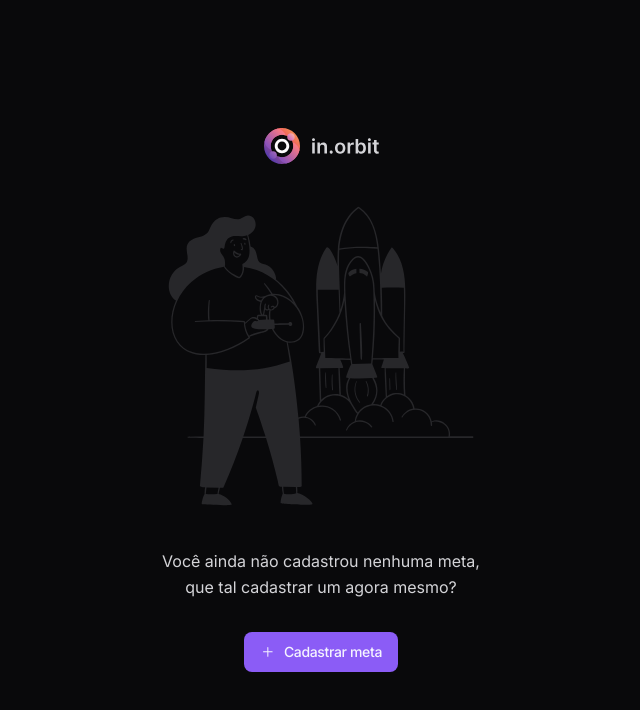
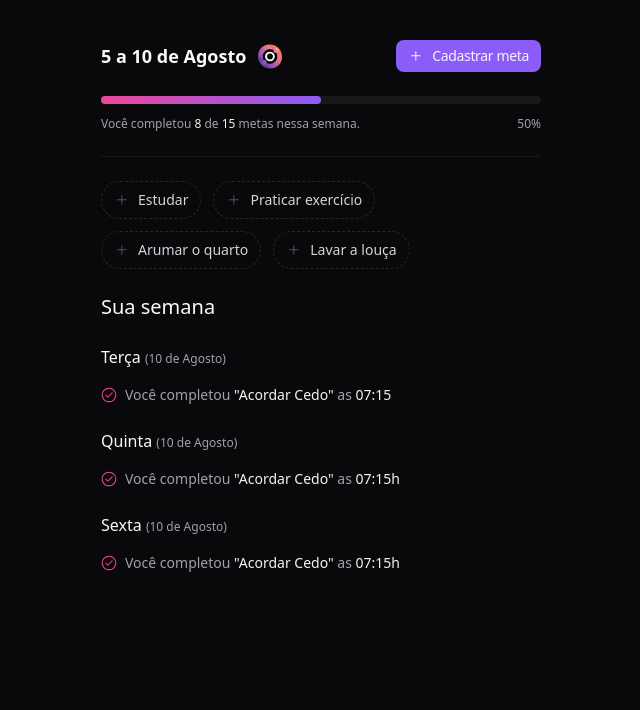
Before and after one commit to nop-dev/in-orbit-nlw, a React (Vite) app in the folder web/: page / in a window 1280 px wide. Shown: the top 710 px of the page, without its empty margins (319-959 px from the left). Built offline with nearby package versions, Linux system fonts and the light colour scheme.

Commit message:
feat: :sparkles: adiciona página summary, estilização de todas as páginas da aplicação completa

```diff
--- a/web/src/App.tsx
+++ b/web/src/App.tsx
@@ -1,11 +1,14 @@
 import { CreateGoal } from "./components/create-goal";
-import { EmptyGoals } from "./components/empty-goals";
+import { Summary } from "./components/summary";
+// import { EmptyGoals } from "./components/empty-goals";
 import { Dialog } from "./components/ui/dialog";
 
 export function App() {
 	return (
 		<Dialog>
-				<EmptyGoals />
+				{/* <EmptyGoals />  */}
+
+				<Summary />
 
 				<CreateGoal />
 		</Dialog>
--- /dev/null
+++ b/web/src/components/in-orbit-icon.tsx
@@ -0,0 +1,96 @@
+export function InOrbitIcon() {
+  return(
+    <svg
+      width={24}
+      height={25}
+      viewBox="0 0 24 25"
+      fill="none"
+      xmlns="http://www.w3.org/2000/svg"
+    >
+      <title>inOrbit logo icon</title>
+      <path
+        d="M12 .5c-.936 0-1.847.107-2.72.31A12.016 12.016 0 00.31 9.78C.107 10.652 0 11.563 0 12.5c0 6.627 5.373 12 12 12 .936 0 1.847-.107 2.72-.31a12.017 12.017 0 008.97-8.968c.203-.875.31-1.786.31-2.722 0-6.627-5.373-12-12-12zm0 19.515a7.494 7.494 0 01-2.524-.435 7.535 7.535 0 01-4.556-4.555A7.515 7.515 0 1119.515 12.5 7.515 7.515 0 0112 20.015z"
+        fill="url(#paint0_linear_84_261)"
+      />
+      <path
+        d="M12 7.657a4.844 4.844 0 100 9.687 4.844 4.844 0 000-9.687zm0 7.772a2.929 2.929 0 110-5.858 2.929 2.929 0 010 5.858z"
+        fill="#FEFCFE"
+      />
+      <path
+        d="M14.524 5.42a7.515 7.515 0 00-9.604 9.605 7.423 7.423 0 01-2.63-1.702A7.408 7.408 0 01.31 9.78 12.016 12.016 0 019.28.81a7.409 7.409 0 013.543 1.98 7.423 7.423 0 011.701 2.63z"
+        fill="url(#paint1_linear_84_261)"
+      />
+      <path
+        d="M23.69 15.221a12.016 12.016 0 01-8.97 8.969 7.408 7.408 0 01-3.543-1.98 7.427 7.427 0 01-1.701-2.63 7.515 7.515 0 009.605-9.605c.958.362 1.857.93 2.629 1.702a7.41 7.41 0 011.98 3.544z"
+        fill="url(#paint2_linear_84_261)"
+      />
+      <path
+        d="M6.064 20.948a2.511 2.511 0 100-5.023 2.511 2.511 0 000 5.023z"
+        fill="url(#paint3_linear_84_261)"
+      />
+      <path
+        d="M17.958 9.054a2.511 2.511 0 100-5.023 2.511 2.511 0 000 5.023z"
+        fill="url(#paint4_linear_84_261)"
+      />
+      <defs>
+        <linearGradient
+          id="paint0_linear_84_261"
+          x1={20.3704}
+          y1={4.59058}
+          x2={3.89023}
+          y2={20.1635}
+          gradientUnits="userSpaceOnUse"
+        >
+          <stop stopColor="#F38856" />
+          <stop offset={0.23} stopColor="#F0625C" />
+          <stop offset={1} stopColor="#5C3DAB" />
+        </linearGradient>
+        <linearGradient
+          id="paint1_linear_84_261"
+          x1={11.2405}
+          y1={2.53429}
+          x2={1.86657}
+          y2={11.8578}
+          gradientUnits="userSpaceOnUse"
+        >
+          <stop stopColor="#F67986" />
+          <stop offset={1} stopColor="#8951BA" />
+        </linearGradient>
+        <linearGradient
+          id="paint2_linear_84_261"
+          x1={21.9616}
+          y1={13.3129}
+          x2={12.5877}
+          y2={22.6369}
+          gradientUnits="userSpaceOnUse"
+        >
+          <stop stopColor="#F67986" />
+          <stop offset={1} stopColor="#8951BA" />
+        </linearGradient>
+        <linearGradient
+          id="paint3_linear_84_261"
+          x1={7.89781}
+          y1={16.7204}
+          x2={4.23025}
+          y2={20.1519}
+          gradientUnits="userSpaceOnUse"
+        >
+          <stop stopColor="#A267B9" />
+          <stop offset={1} stopColor="#704BB4" />
+        </linearGradient>
+        <linearGradient
+          id="paint4_linear_84_261"
+          x1={19.4846}
+          y1={5.11331}
+          x2={16.9808}
+          y2={7.45646}
+          gradientUnits="userSpaceOnUse"
+        >
+          <stop stopColor="#F7A8A5" />
+          <stop offset={0.97} stopColor="#D074C4" />
+          <stop offset={1} stopColor="#CF76A9" />
+        </linearGradient>
+      </defs>
+    </svg>
+  )
+}
--- /dev/null
+++ b/web/src/components/summary.tsx
@@ -0,0 +1,101 @@
+import { GoPlus, GoCheckCircle } from "react-icons/go";
+import { Button } from "./ui/button";
+import { DialogTrigger } from "./ui/dialog";
+import { InOrbitIcon } from "./in-orbit-icon";
+import { Progress, ProgressIndicator } from "./ui/progress-bar";
+import { Separator } from "./ui/separator";
+import { OutlineButton } from "./ui/outline-button";
+
+export function Summary() {
+  return(
+    <div className="py-10 max-w-[480px] px-5 mx-auto flex flex-col gap-6">
+      <div className="flex items-center justify-between">
+        <div className="flex items-center gap-3">
+          <span className="text-lg font-semibold">5 a 10 de Agosto</span>
+          <InOrbitIcon />
+        </div>
+
+
+      <DialogTrigger asChild>
+						<Button size="sm">
+								<GoPlus className="size-4" />
+								Cadastrar meta
+						</Button>
+					</DialogTrigger>
+      </div>
+
+      <div className="flex flex-col gap-3">
+        <Progress max={15} value={8}>
+          <ProgressIndicator style={ { width: '50%' } }/>
+        </Progress>
+
+        <div className="flex items-center justify-between text-xs text-zinc-400">
+          <span>Você completou <span className="text-zinc-100">8</span> de <span className="text-zinc-100">15</span> metas nessa semana.</span>
+          <span>50%</span>
+        </div>
+      </div>
+
+      <Separator />
+
+      <div className="flex gap-3 flex-wrap">
+        <OutlineButton>
+          <GoPlus className="size-4 text-zinc-600" />
+          Estudar
+        </OutlineButton>
+
+        <OutlineButton>
+          <GoPlus className="size-4 text-zinc-600" />
+          Praticar exercício
+        </OutlineButton>
+
+        <OutlineButton>
+          <GoPlus className="size-4 text-zinc-600" />
+          Arumar o quarto
+        </OutlineButton>
+
+        <OutlineButton>
+          <GoPlus className="size-4 text-zinc-600" />
+          Lavar a louça
+        </OutlineButton>
+      </div>
+
+      <div className="flex flex-col gap-6">
+        <h2 className="text-xl font-medium">Sua semana</h2>
+
+        <div className="flex flex-col gap-4">
+          <h3 className="font-medium">Terça <span className="text-zinc-400 text-xs">(10 de Agosto)</span></h3>
+
+          <ul className="flex flex-col gap-3">
+            <li className="flex items-center gap-2">
+              <GoCheckCircle className="size-4 text-pink-500" />
+              <span className="text-sm text-zinc-400">Você completou <span className="text-zinc-100">"Acordar Cedo"</span> as <span className="text-zinc-100">07:15</span></span>
+            </li>
+          </ul>
+        </div>
+
+        <div className="flex flex-col gap-4">
+          <h3 className="font-medium">Quinta <span className="text-zinc-400 text-xs">(10 de Agosto)</span></h3>
+
+          <ul className="flex flex-col gap-3">
+            <li className="flex items-center gap-2">
+              <GoCheckCircle className="size-4 text-pink-500" />
+              <span className="text-sm text-zinc-400">Você completou <span className="text-zinc-100">"Acordar Cedo"</span> as <span className="text-zinc-100">07:15h</span></span>
+            </li>
+          </ul>
+        </div>
+
+        <div className="flex flex-col gap-4">
+          <h3 className="font-medium">Sexta <span className="text-zinc-400 text-xs">(10 de Agosto)</span></h3>
+
+          <ul className="flex flex-col gap-3">
+            <li className="flex items-center gap-2">
+              <GoCheckCircle className="size-4 text-pink-500" />
+              <span className="text-sm text-zinc-400">Você completou <span className="text-zinc-100">"Acordar Cedo"</span> as <span className="text-zinc-100">07:15h</span></span>
+            </li>
+          </ul>
+        </div>
+      </div>
+    </div>
+  )
+
+}
```
